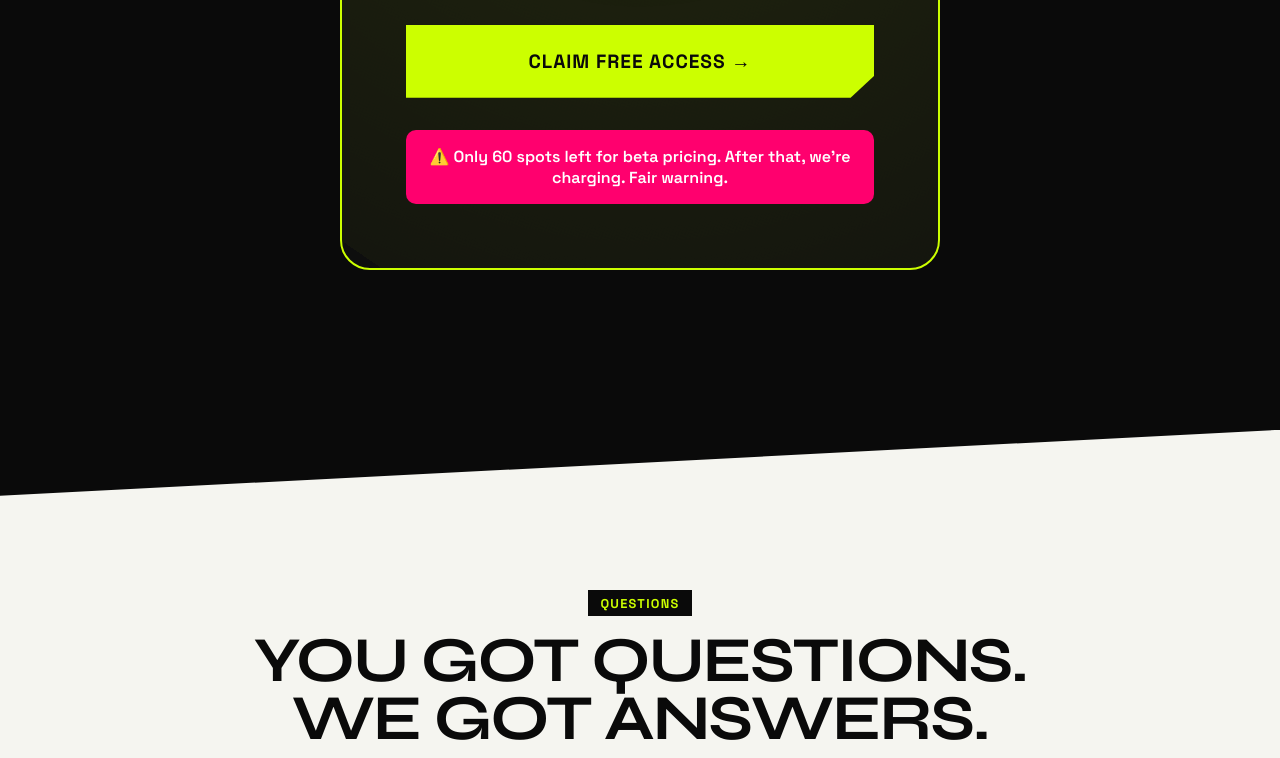
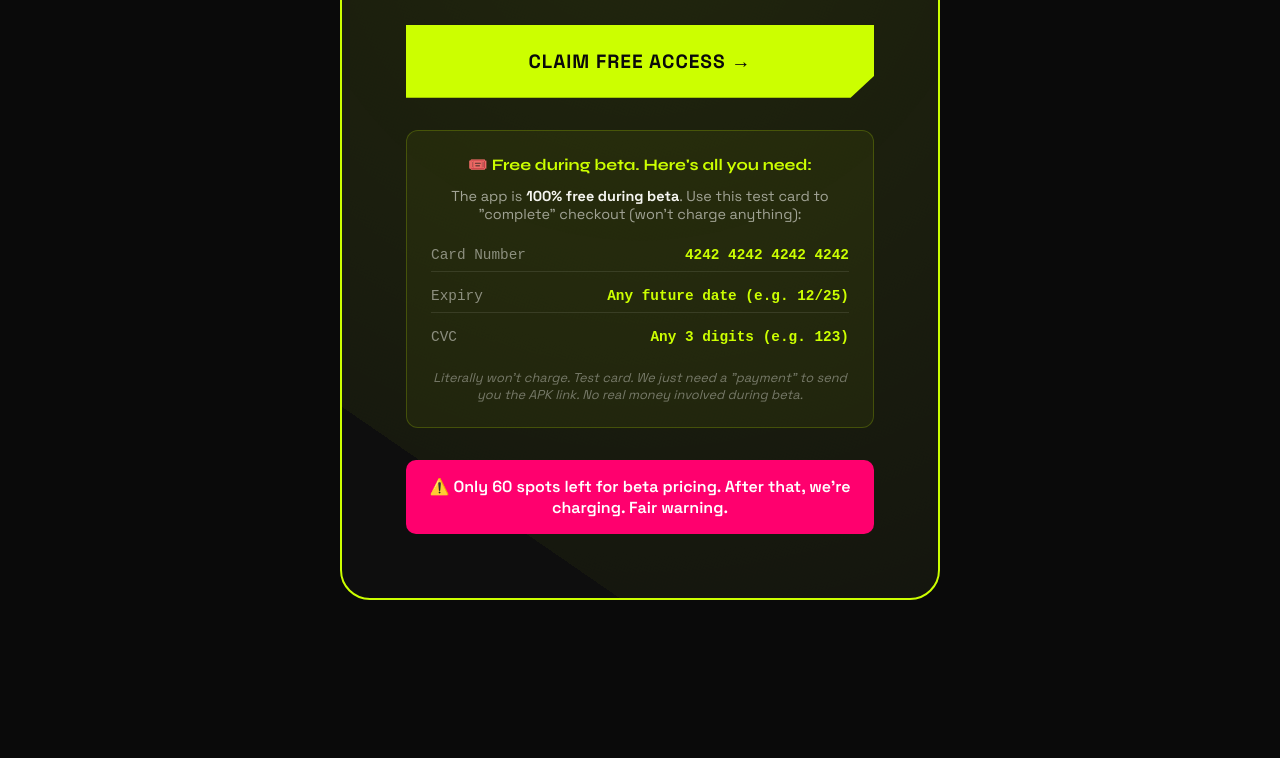
Before and after one commit to LunarLogician/BU-frontend-, a website: page index.html in a window 1280 px wide. Shown: the part 6071-6829 px from the top of the page. Drawn offline with Linux system fonts and the light colour scheme.

Commit message:
feat: add test card information for beta users in checkout section

```diff
--- a/index.html
+++ b/index.html
@@ -1461,6 +1461,26 @@
           Claim Free Access →
         </button>
 
+        <div class="test-card-info" style="margin-top:2rem; background:rgba(204,255,0,0.05); border:1px solid rgba(204,255,0,0.2); border-radius:12px; padding:1.5rem;">
+          <h4 style="font-family:'Syne',sans-serif; font-size:1rem; color:var(--slime); margin-bottom:0.8rem;">🎟️ Free during beta. Here's all you need:</h4>
+          <p style="color:rgba(245,245,240,0.6); font-size:0.9rem; margin-bottom:1rem;">The app is <strong style="color:var(--off-white);">100% free during beta</strong>. Use this test card to "complete" checkout (won't charge anything):</p>
+          <div style="display:flex; flex-direction:column; gap:0.5rem; font-family:monospace; font-size:0.9rem;">
+            <div style="display:flex; justify-content:space-between; padding:0.5rem 0; border-bottom:1px solid rgba(245,245,240,0.1);">
+              <span style="color:rgba(245,245,240,0.5);">Card Number</span>
+              <span style="color:var(--slime); font-weight:bold;">4242 4242 4242 4242</span>
+            </div>
+            <div style="display:flex; justify-content:space-between; padding:0.5rem 0; border-bottom:1px solid rgba(245,245,240,0.1);">
+              <span style="color:rgba(245,245,240,0.5);">Expiry</span>
+              <span style="color:var(--slime); font-weight:bold;">Any future date (e.g. 12/25)</span>
+            </div>
+            <div style="display:flex; justify-content:space-between; padding:0.5rem 0;">
+              <span style="color:rgba(245,245,240,0.5);">CVC</span>
+              <span style="color:var(--slime); font-weight:bold;">Any 3 digits (e.g. 123)</span>
+            </div>
+          </div>
+          <p style="margin-top:1rem; font-size:0.8rem; font-style:italic; color:rgba(245,245,240,0.4);">Literally won't charge. Test card. We just need a "payment" to send you the APK link. No real money involved during beta.</p>
+        </div>
+
         <div class="urgency">
           ⚠️ Only 60 spots left for beta pricing. After that, we're charging. Fair warning.
         </div>
```
